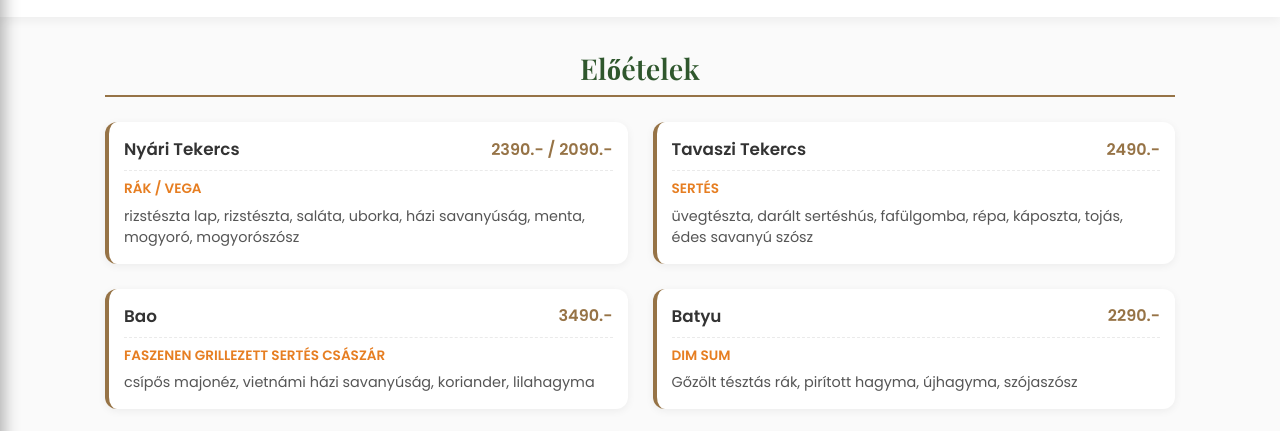
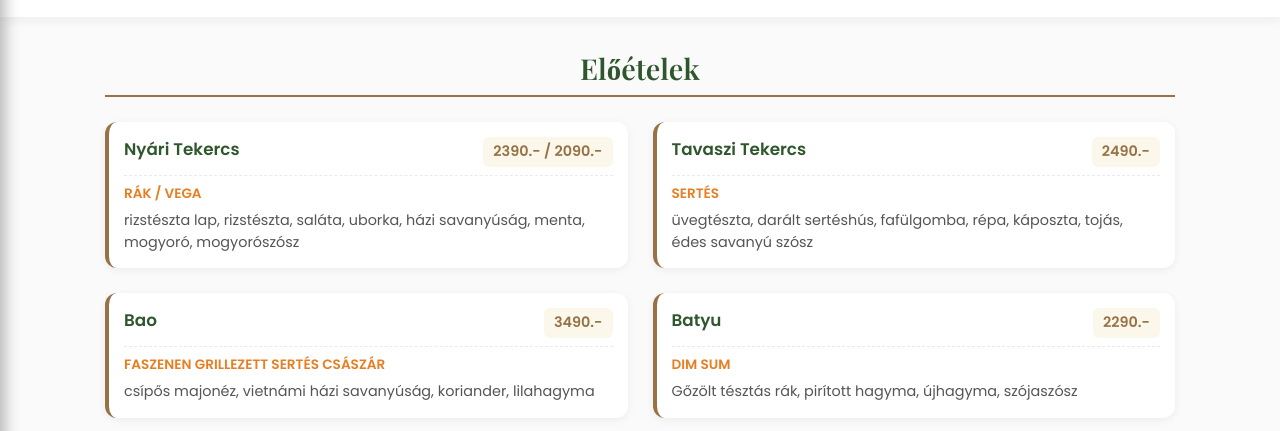
Before and after one commit to Nagdav/rua-etterem, a plain HTML site: page index.html in a window 1280 px wide. Shown: the part 325-756 px from the top of the page. Drawn offline with nearby package versions, Linux system fonts and the light colour scheme; a web font is replaced by a local one.

Commit message:
Update style.css

```diff
--- a/style.css
+++ b/style.css
@@ -18,12 +18,12 @@ body {
     background-color: var(--bg-color);
     color: var(--text-color);
     line-height: 1.5;
-    overflow-x: hidden; /* Ne lehessen oldalra görgetni a menü miatt */
+    overflow-x: hidden;
 }
 
 h1, h2, h3 { font-family: 'Playfair Display', serif; color: var(--primary-color); }
 
-/* --- HAMBURGER GOMB --- */
+
 .hamburger {
     position: fixed;
     top: 15px;
@@ -54,16 +54,16 @@ h1, h2, h3 { font-family: 'Playfair Display', serif; color: var(--primary-color)
     transition: 0.3s;
 }
 
-/* Kereszt ikon a hamburgerből (amikor nyitva van) */
+
 .hamburger.open span:nth-child(1) { transform: translateY(9px) rotate(45deg); }
 .hamburger.open span:nth-child(2) { opacity: 0; }
 .hamburger.open span:nth-child(3) { transform: translateY(-9px) rotate(-45deg); }
 
-/* --- OLDALSÓ MENÜ (SIDEBAR) --- */
+
 .sidebar {
     position: fixed;
     top: 0;
-    left: -280px; /* Alapból el van rejtve a képernyőn kívül */
+    left: -280px;
     width: 280px;
     height: 100vh;
     background-color: #1c2c18;
@@ -74,7 +74,7 @@ h1, h2, h3 { font-family: 'Playfair Display', serif; color: var(--primary-color)
     box-shadow: 4px 0 15px rgba(0,0,0,0.3);
 }
 
-.sidebar.open { left: 0; /* Becsúszik a képernyőre */ }
+.sidebar.open { left: 0;}
 
 .sidebar-header {
     text-align: center;
@@ -104,13 +104,12 @@ h1, h2, h3 { font-family: 'Playfair Display', serif; color: var(--primary-color)
     color: var(--secondary-color);
 }
 
-/* --- TARTALOM KEZELÉSE --- */
+
 .main-content {
     min-height: 100vh;
     transition: 0.3s;
 }
 
-/* Egy oldalon lévő szekciók (lapok) elrejtése/megjelenítése */
 .page {
     display: none;
     animation: fadeIn 0.4s;
@@ -122,7 +121,7 @@ h1, h2, h3 { font-family: 'Playfair Display', serif; color: var(--primary-color)
     to { opacity: 1; transform: translateY(0); }
 }
 
-/* Általános fejléc az aloldalakhoz */
+
 .page-header {
     background: var(--primary-color);
     color: white;
@@ -132,22 +131,20 @@ h1, h2, h3 { font-family: 'Playfair Display', serif; color: var(--primary-color)
 .page-header h2 { color: var(--secondary-color); font-size: 2.2rem; margin-bottom: 10px; }
 .page-header p { opacity: 0.9; }
 
-/* --- 1. OLDAL (ÉTLAP) STÍLUSOK (A korábbiból) --- */
+
 .hero { background: linear-gradient(rgba(39, 65, 36, 0.747), rgba(39, 65, 36, 0.747)), url('https://images.unsplash.com/photo-1552611052-33e04de081de?auto=format&fit=crop&q=80&w=1920') center/cover; color: white; text-align: center; padding: 100px 20px 60px 20px; }
 .hero h1 { font-size: 3rem; margin-bottom: 5px; color: white;}
 .hero p { font-size: 1rem; color: var(--secondary-color); letter-spacing: 1px; }
 
-/* --- JAVÍTOTT KATEGÓRIA NAVIGÁCIÓ --- */
 .category-nav {
     background-color: var(--card-bg);
-    /* 15px fentre/lentre, 70px balra (hogy elférjen a hamburger!), 15px jobbra */
     padding: 15px 15px 15px 70px;
     position: sticky;
     top: 0;
     z-index: 1000;
     box-shadow: 0 4px 10px rgba(0,0,0,0.05);
     display: flex;
-    justify-content: flex-start; /* Mobilon balról indul, hogy görgethető legyen */
+    justify-content: flex-start;
     gap: 10px;
     overflow-x: auto;
     white-space: nowrap;
@@ -182,30 +179,55 @@ h1, h2, h3 { font-family: 'Playfair Display', serif; color: var(--primary-color)
 .menu-grid { display: grid; grid-template-columns: 1fr; gap: 15px; }
 
 .menu-item { background: var(--card-bg); padding: 15px; border-radius: 12px; box-shadow: 0 2px 8px rgba(0,0,0,0.06); border-left: 4px solid var(--secondary-color); }
-.item-header { display: flex; justify-content: space-between; align-items: center; border-bottom: 1px dashed var(--border-color); padding-bottom: 8px; margin-bottom: 8px;}
-.item-title { font-weight: 600; font-size: 1.05rem; }
-.item-price { color: var(--secondary-color); font-weight: 600; }
+.item-header {
+    display: flex;
+    flex-wrap: wrap;
+    justify-content: space-between;
+    align-items: flex-start;
+    gap: 8px;
+    margin-bottom: 8px;
+    border-bottom: 1px dashed var(--border-color);
+    padding-bottom: 8px;
+}
+
+.item-title {
+    font-size: 1.05rem;
+    font-weight: 600;
+    color: var(--primary-color);
+    flex: 1;
+    min-width: 140px;
+}
+
+.item-price {
+    font-weight: 600;
+    color: var(--secondary-color);
+    font-size: 0.9rem;
+    background: rgba(212, 175, 55, 0.1);
+    padding: 4px 10px;
+    border-radius: 6px;
+    text-align: right;
+    white-space: nowrap;
+}
 .item-options { color: #e67e22; font-size: 0.85rem; font-weight: 600; text-transform: uppercase; margin-bottom: 6px;}
 .item-desc { font-size: 0.9rem; color: #555; }
 
-/* Egyszerű footer az étlaphoz */
+
 .simple-footer { text-align: center; padding: 20px; color: #888; font-size: 0.9rem; margin-top: 40px; border-top: 1px solid #ddd; }
 
-/* --- 2. OLDAL (GALÉRIA) --- */
+
 .gallery-container {
     max-width: 1100px;
     margin: 40px auto;
     padding: 0 15px;
     display: grid;
-    /* A képek mérete automatikusan alkalmazkodik, de min. 150px szélesek */
     grid-template-columns: repeat(auto-fill, minmax(150px, 1fr));
     gap: 15px;
 }
 
 .gallery-container img {
     width: 100%;
-    aspect-ratio: 1 / 1; /* Tökéletes négyzeteket csinál belőlük */
-    object-fit: cover; /* Kitölti a négyzetet torzulás nélkül */
+    aspect-ratio: 1 / 1;
+    object-fit: cover;
     border-radius: 12px;
     box-shadow: 0 4px 10px rgba(0,0,0,0.1);
     transition: transform 0.3s;
@@ -213,7 +235,6 @@ h1, h2, h3 { font-family: 'Playfair Display', serif; color: var(--primary-color)
 
 .gallery-container img:hover { transform: scale(1.03); }
 
-/* --- 3. OLDAL (RÓLUNK ÉS RENDELÉS) --- */
 .about-container { max-width: 800px; margin: 40px auto; padding: 0 20px; }
 
 .about-text { margin-bottom: 40px; text-align: center; }
@@ -270,18 +291,30 @@ h1, h2, h3 { font-family: 'Playfair Display', serif; color: var(--primary-color)
 .btn-foodora { background-color: var(--foodora-color); }
 .btn-wolt { background-color: var(--wolt-color); }
 
-/* --- ASZTALI NÉZET --- */
+
 @media (min-width: 768px) {
     .category-nav {
-        justify-content: center; /* Nagyobb képernyőn (ahol elfér) tegye teljesen középre */
+        justify-content: center;
         padding: 20px 20px 20px 70px;
     }
     .menu-grid { grid-template-columns: repeat(2, 1fr); gap: 25px; }
     .gallery-container { grid-template-columns: repeat(auto-fill, minmax(250px, 1fr)); gap: 20px; }
     .delivery-buttons { flex-direction: row; justify-content: center; gap: 20px; }
 
-    /* Nagy képernyőn, ha nyitva a menü, a tartalom jobbra tolódik */
+
     .sidebar.open ~ .main-content {
         transform: translateX(280px);
     }
 }
+
+
+@media (max-width: 380px) {
+    .item-header {
+        flex-direction: column;
+        align-items: flex-start;
+    }
+    .item-price {
+        align-self: flex-end;
+        width: auto;
+    }
+}
```
